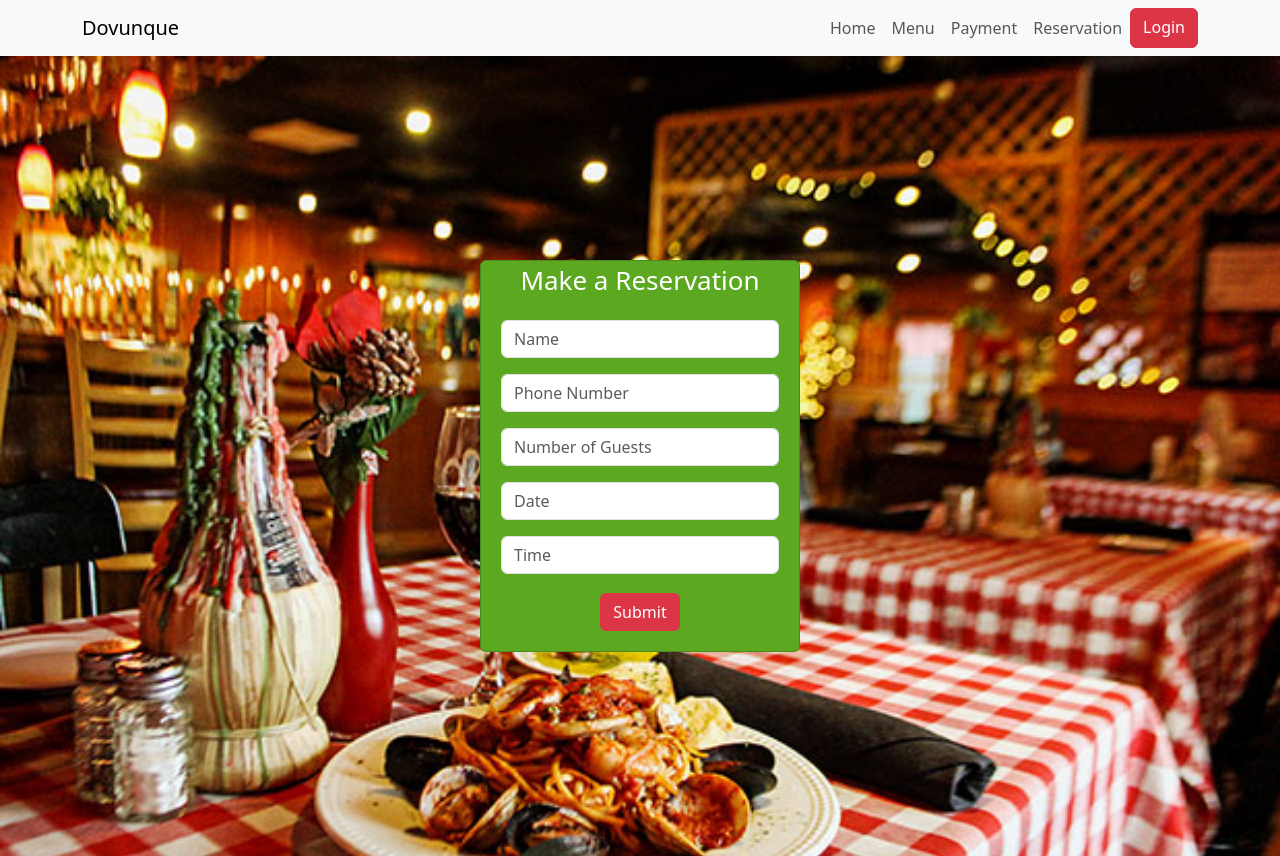
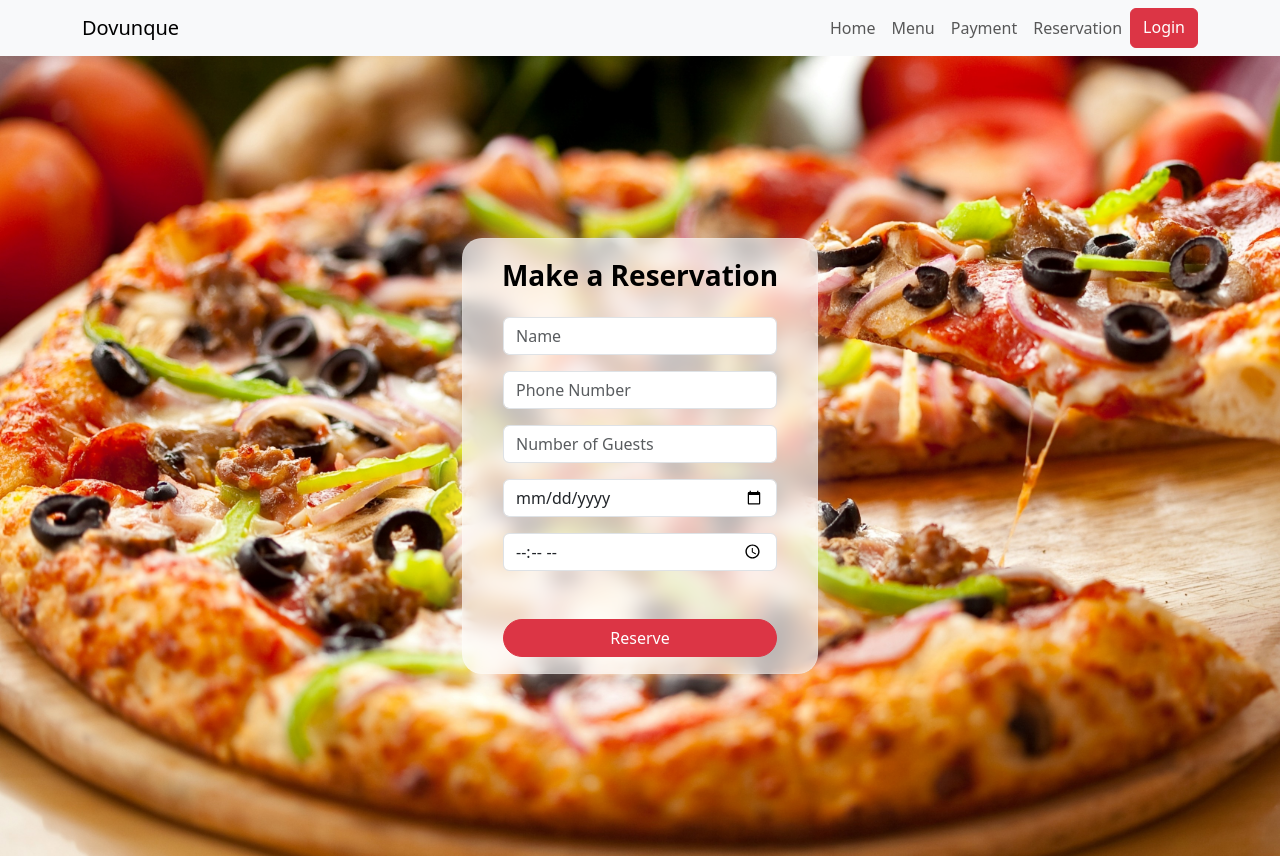
Before and after one commit to GiancarloTrinidad/Dovunque, a React (Create React App) app: page /reservation in a window 1280 px wide. Built offline with nearby package versions, Linux system fonts and the light colour scheme.

Commit message:
reservation revised

```diff
--- a/src/pages/ReservationPage.js
+++ b/src/pages/ReservationPage.js
@@ -6,12 +6,87 @@ import Card from 'react-bootstrap/Card';
 import Col from 'react-bootstrap/Col';
 import Row from 'react-bootstrap/Row';
 import Button from 'react-bootstrap/Button';
+import Container from 'react-bootstrap/Container';
 
 function Reservation () {
+
+    const [validated, setValidated] = useState(false);
+
+    const handleSubmit = (event) => {
+      const form = event.currentTarget;
+      if (form.checkValidity() === false) {
+        event.preventDefault();
+        event.stopPropagation();
+      }
+
+      setValidated(true);
+    };
+
     return (
 
         <div className="Reservation">
-    <Card style={{ width: '20rem' ,backgroundColor: '#5CA921', color: 'white'}}>
+    <Container fluid = "md">
+                <Row>
+                    <Col></Col>
+                    <Col xs={4}>
+                        <Card className="ReservationForm">
+                            <Card.Body>
+                                <h3 className="text-center mt-1 mb-4 fw-bold">          Make a Reservation</h3>
+
+                                <Form noValidate validated={validated} onSubmit={handleSubmit} className='px-4'>
+                                    <Form.Group className="mb-3" controlId="formUsername">
+                                        <Form.Control required type="text" placeholder="Name"/>
+                                        <Form.Control.Feedback type="invalid" className='fs-6'>
+                                            Please enter a name.
+                                        </Form.Control.Feedback>
+                                    </Form.Group>
+
+                                    <Form.Group className="mb-3" controlId="exampleForm.ControlTextarea1">
+                                        <Form.Control required type="text" placeholder="Phone Number"/>
+                                        <Form.Control.Feedback type="invalid" className='fs-6'>
+                                            Please enter a phone number.
+                                        </Form.Control.Feedback>
+                                    </Form.Group>
+
+                                    <Form.Group className="mb-3" controlId="exampleForm.ControlTextarea1">
+                                        <Form.Control required type="number" placeholder="Number of Guests"/>
+                                        <Form.Control.Feedback type="invalid" className='fs-6'>
+                                            Please enter the number of guests.
+                                        </Form.Control.Feedback>
+                                    </Form.Group>
+
+                                    <Form.Group className="mb-3" controlId="exampleForm.ControlTextarea1">
+                                        <Form.Control required type="date" placeholder="Date"/>
+                                        <Form.Control.Feedback type="invalid" className='fs-6'>
+                                            Please enter a date.
+                                        </Form.Control.Feedback>
+                                    </Form.Group>
+
+                                    <Form.Group className="mb-3" controlId="exampleForm.ControlTextarea1">
+                                        <Form.Control required type="time" placeholder="Time"/>
+                                        <Form.Control.Feedback type="invalid" className='fs-6'>
+                                            Please enter a time.
+                                        </Form.Control.Feedback>
+                                    </Form.Group>
+
+                                <div className="text-center d-grid mt-5">
+                                    <Button
+                                        variant="danger"
+                                        className="rounded-pill"
+                                        type="submit"
+                                    >
+                                    Reserve
+                                    </Button>
+                                </div>
+                                </Form>
+                            </Card.Body>
+                        </Card>
+                    </Col>
+                    <Col></Col>
+                </Row>
+            </Container>
+
+    {/* <Card style={{ width: '20rem' ,backgroundColor: '#5CA921', color: 'white'}}>
          Make a Reservation
             <Form style={{padding: '20px'}}>
 
@@ -37,7 +112,7 @@ function Reservation () {
 
                 <Button variant="danger">Submit</Button>{' '}
             </Form>
-        </Card>
+        </Card> */}
         </div>
 
       );
--- a/src/styles/DovunqueStyle.css
+++ b/src/styles/DovunqueStyle.css
@@ -3,8 +3,8 @@
     background-image: url('../assets/reservation_bg.jpg');
     background-repeat: no-repeat;
     background-size:cover;
+    min-width: 100vw;
     min-height: 100vh;
-    min-width: 100vw;
     display: flex;
     flex-direction: column;
     align-items: center;
@@ -28,6 +28,17 @@
     color: #61dafb;
 }
 
+.ReservationForm{
+        background: linear-gradient(135deg, rgba(255, 255, 255, 0.7), rgba(255, 255, 255, 0.7));
+        backdrop-filter: blur(10px);
+        -webkit-backdrop-filter: blur(10px);
+        border-radius: 20px;
+        border: 1px solid rgba(255, 255, 255, 0.1);
+        box-shadow: 0 8px 32px 0 rgba(255, 255, 255, 0.37);
+        color: black;
+        text-align: left;
+}
+
 .Register {
     height: 100%;
     min-width: 100vw;
```
Also changed, not shown: src/assets/reservation_bg.jpg.
